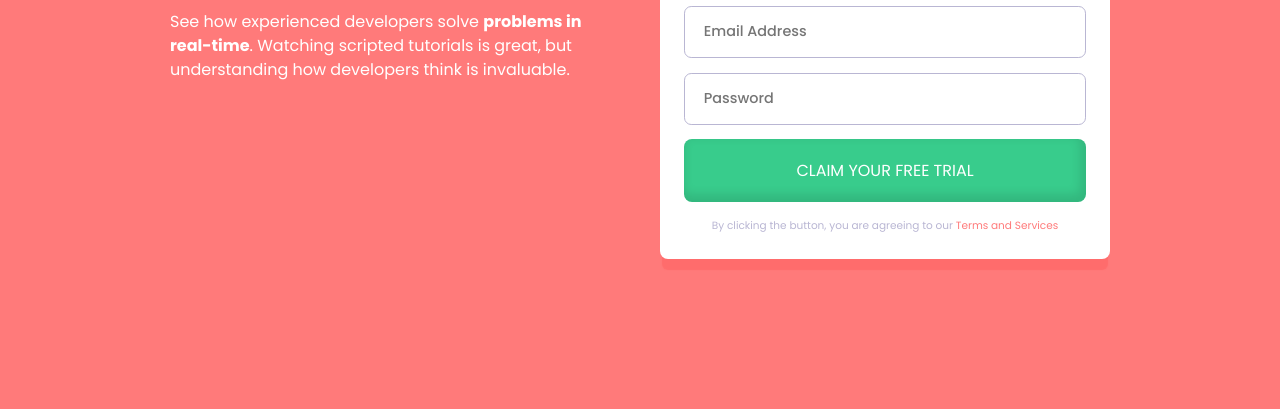
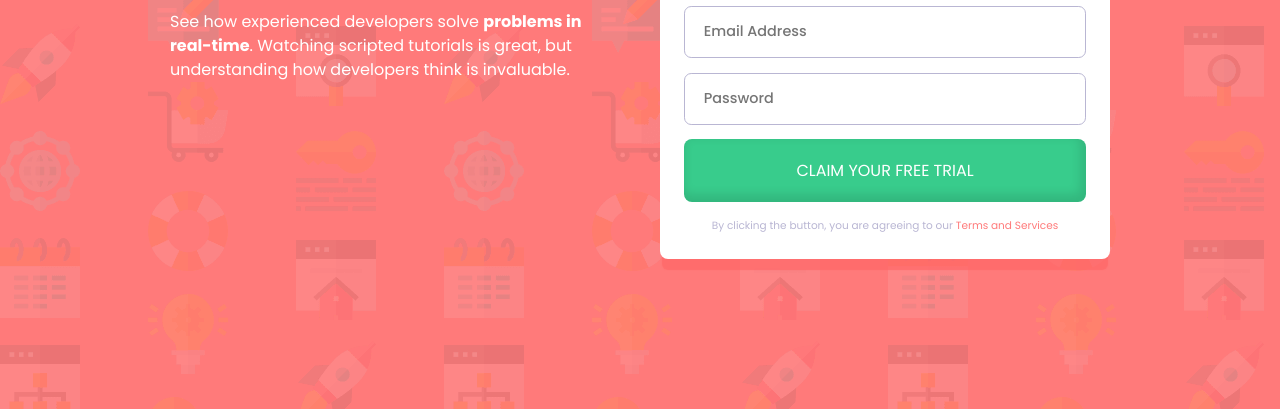
Before and after one commit to EidrianMax/intro-component-with-signup-form-master, a plain HTML site: page index.html in a window 1280 px wide. Shown: the part 391-800 px from the top of the page. Drawn offline with Linux system fonts and the light colour scheme.

Commit message:
finish the proyect

```diff
--- a/assets/css/styles.css
+++ b/assets/css/styles.css
@@ -26,7 +26,7 @@ body {
   font-weight: 400;
   color: hsl(0, 0%, 100%);
   background-color: var(--red);
-  background-image: url(./assets/images/bg-intro-mobile.png);
+  background-image: url(../images/bg-intro-mobile.png);
 }
 
 h1,
@@ -161,7 +161,7 @@ button {
 /* Tablet and Desktop */
 @media (min-width: 48em) {
   body {
-    background-image: url(./assets/images/bg-intro-desktop.png);
+    background-image: url(../images/bg-intro-desktop.png);
     min-height: 100vh;
     display: flex;
     justify-content: center;
```
